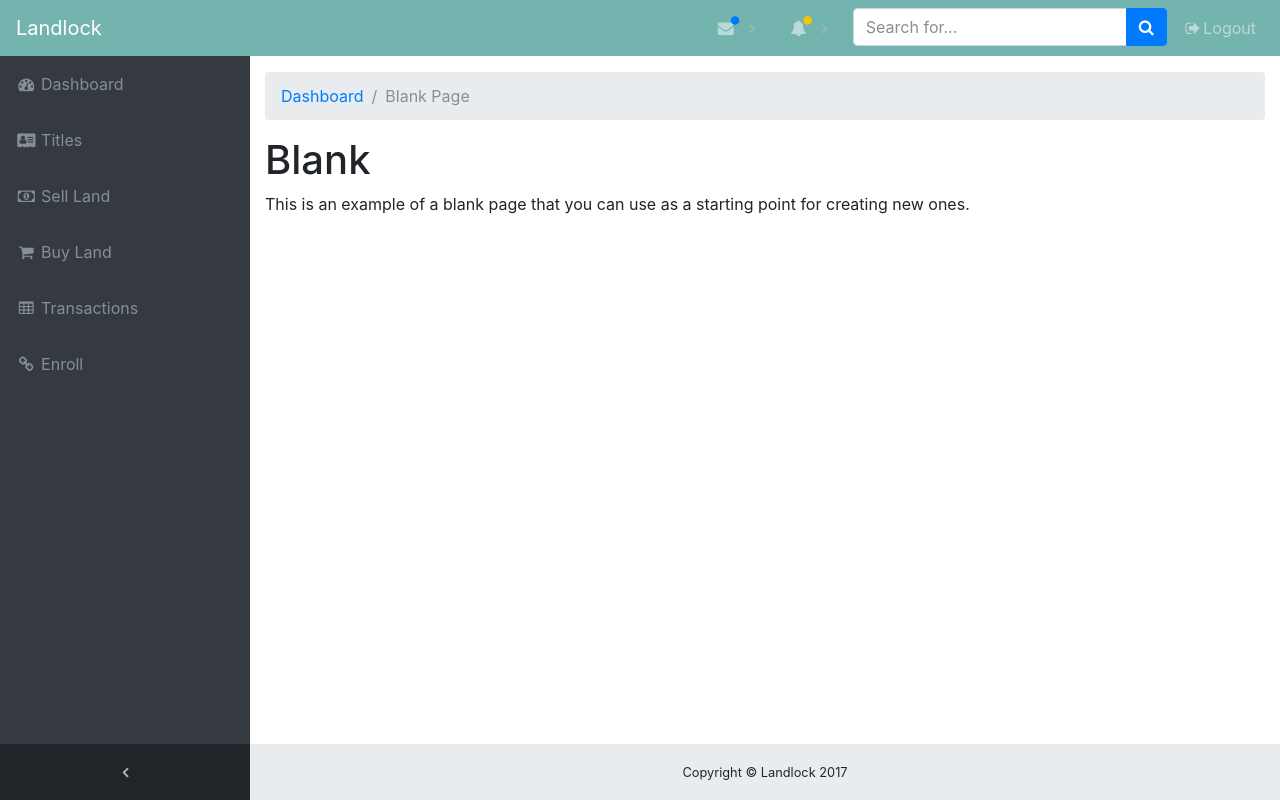
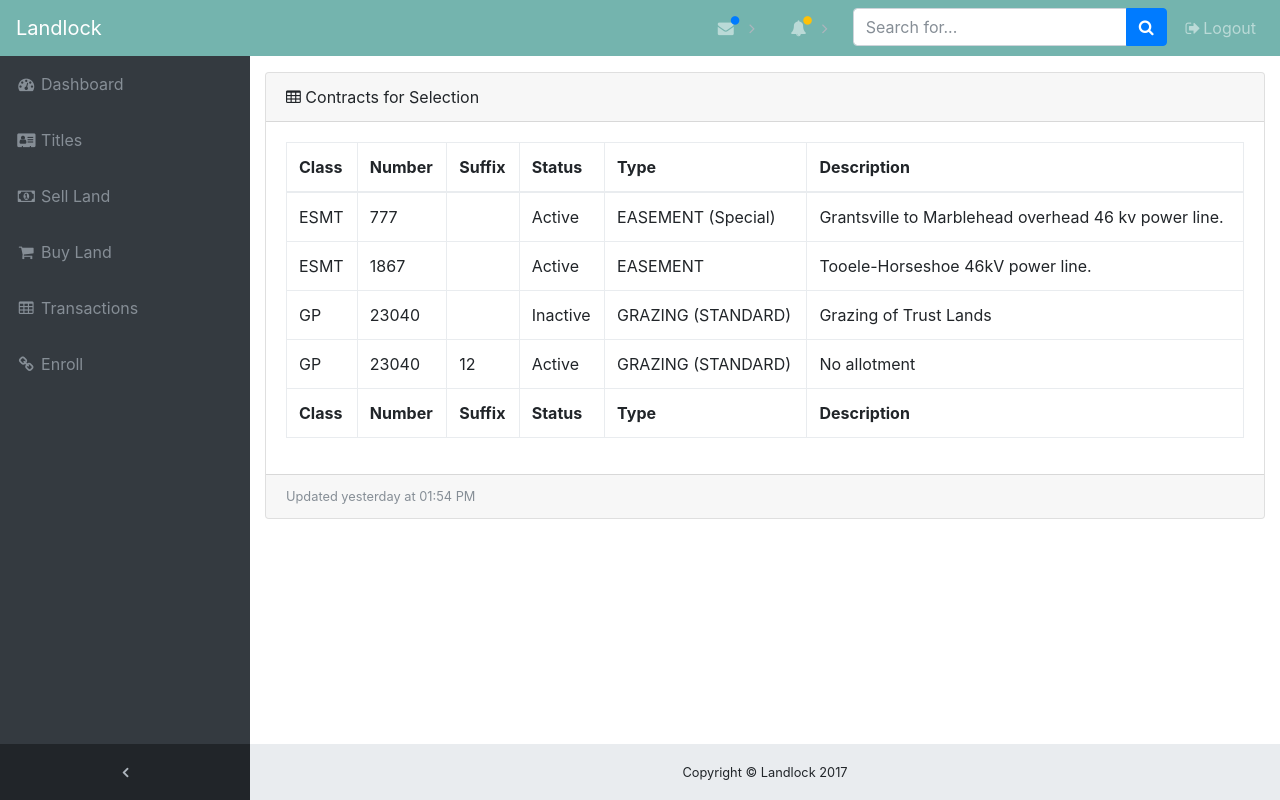
Before and after one commit to tewodroswondimu/LandlockUserInterface, a plain HTML site: page transactions.html in a window 1280 px wide. Drawn offline with nearby package versions, Linux system fonts and the light colour scheme.

Commit message:
Added a table that shows transactions

```diff
--- a/transactions.html
+++ b/transactions.html
@@ -178,18 +178,72 @@
   </nav>
   <div class="content-wrapper">
     <div class="container-fluid">
-      <!-- Breadcrumbs-->
-      <ol class="breadcrumb">
-        <li class="breadcrumb-item">
-          <a href="dashboard.html">Dashboard</a>
-        </li>
-        <li class="breadcrumb-item active">Blank Page</li>
-      </ol>
-      <div class="row">
-        <div class="col-12">
-          <h1>Blank</h1>
-          <p>This is an example of a blank page that you can use as a starting point for creating new ones.</p>
+
+      <!-- Example DataTables Card-->
+      <div class="card mb-3">
+        <div class="card-header">
+          <i class="fa fa-table"></i> Contracts for Selection</div>
+        <div class="card-body">
+          <div class="table-responsive">
+            <table class="table table-bordered" id="dataTable" width="100%" cellspacing="0">
+              <thead>
+                <tr>
+                  <th>Class</th>
+                  <th>Number</th>
+                  <th>Suffix</th>
+                  <th>Status</th>
+                  <th>Type</th>
+                  <th>Description</th>
+                </tr>
+              </thead>
+              <tfoot>
+                <tr>
+                  <th>Class</th>
+                  <th>Number</th>
+                  <th>Suffix</th>
+                  <th>Status</th>
+                  <th>Type</th>
+                  <th>Description</th>
+                </tr>
+              </tfoot>
+              <tbody>
+                <tr>
+                  <td>ESMT</td>
+                  <td>777</td>
+                  <td></td>
+                  <td>Active</td>
+                  <td>EASEMENT (Special)</td>
+                  <td>Grantsville to Marblehead overhead 46 kv power line.</td>
+                </tr>
+                <tr>
+                  <td>ESMT</td>
+                  <td>1867</td>
+                  <td></td>
+                  <td>Active</td>
+                  <td>EASEMENT</td>
+                  <td>Tooele-Horseshoe 46kV power line.</td>
+                </tr>
+                <tr>
+                  <td>GP</td>
+                  <td>23040</td>
+                  <td></td>
+                  <td>Inactive</td>
+                  <td>GRAZING (STANDARD)</td>
+                  <td>Grazing of Trust Lands</td>
+                </tr>
+                <tr>
+                  <td>GP</td>
+                  <td>23040</td>
+                  <td>12</td>
+                  <td>Active</td>
+                  <td>GRAZING (STANDARD)</td>
+                  <td>No allotment</td>
+                </tr>
+              </tbody>
+            </table>
+          </div>
         </div>
+        <div class="card-footer small text-muted">Updated yesterday at 01:54 PM</div>
       </div>
     </div>
     <!-- /.container-fluid-->
```
